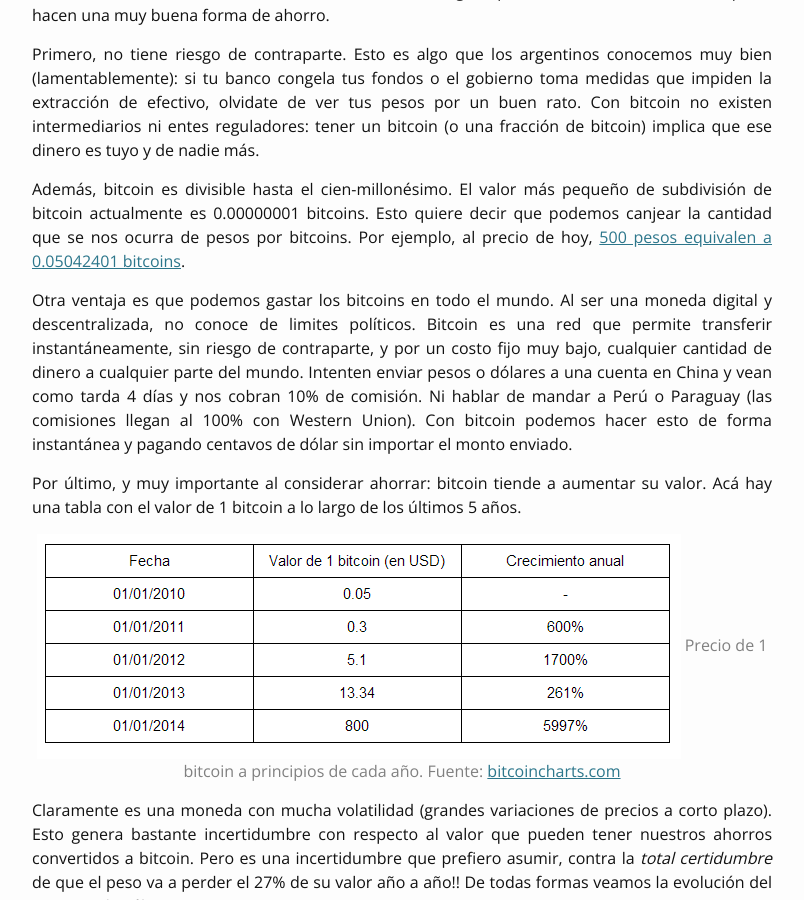
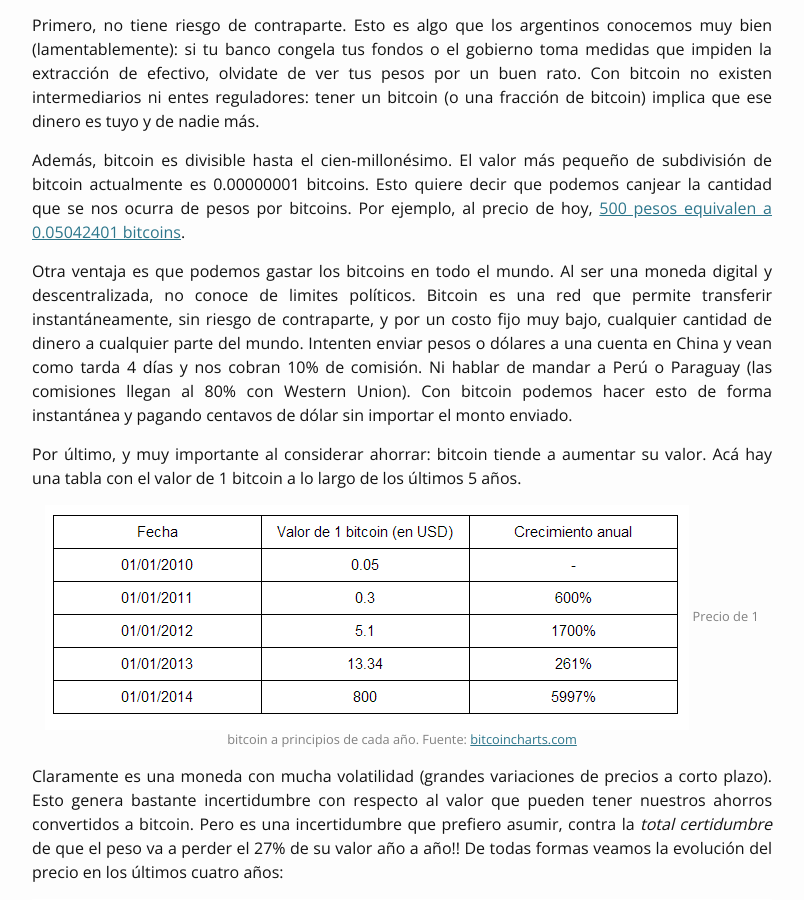
Before and after one commit to tobyornottobe/maraoz.github.io, a Jekyll site: the page built from _posts/2014-1-23-ahorrar-en-bitcoins.md, in a window 1280 px wide and 900 px high, scrolled down 1871 px. Shown: the whole window, without its empty margins (238-1042 px from the left). Built offline with Jekyll 4.4.1, drawn with Linux system fonts in a browser that asks for light colours; comment, search, counter and statistics services are not loaded.

Commit message:
small font size

```diff
--- a/_posts/2014-1-23-ahorrar-en-bitcoins.md
+++ b/_posts/2014-1-23-ahorrar-en-bitcoins.md
@@ -13,7 +13,7 @@
 
 <img src="/img/ahorrar/2.png">
 Valor de un peso en dólares (cuántos dólares puedo comprar con 1 peso) a valor oficial en los últimos 10 años. Fuente: [xe.com](xe.com)
-{: style="color:gray; font-size: 100%; text-align: center;"}
+{: style="color:gray; font-size: 80%; text-align: center;"}
 
 En este gráfico vemos cómo bajó el poder de compra de 1 peso en relación al dólar a través de los años. Esto quiere decir que si en el año 2004 teníamos 1000 pesos, esto equivalía más o menos a 345 USD. Si ahorramos esos pesos durante 10 años, hoy tenemos la espectacular suma de 144 dólares!!! Efectivamente, perdimos más de la mitad de nuestro dinero. Y esto ni siquiera tiene en cuenta que el dólar también sufre una depreciación de valor.
 
@@ -28,19 +28,19 @@
 
 Además, bitcoin es divisible hasta el cien-millonésimo. El valor más pequeño de subdivisión de bitcoin actualmente es 0.00000001 bitcoins. Esto quiere decir que podemos canjear la cantidad que se nos ocurra de pesos por bitcoins. Por ejemplo, al precio de hoy, [500 pesos equivalen a 0.05042401 bitcoins](http://www.mercado-bitcoin.com.ar/calculator/coinbase/ars/500).
 
-Otra ventaja es que podemos gastar los bitcoins en todo el mundo. Al ser una moneda digital y descentralizada, no conoce de limites políticos. Bitcoin es una red que permite transferir instantáneamente, sin riesgo de contraparte, y por un costo fijo muy bajo, cualquier cantidad de dinero a cualquier parte del mundo. Intenten enviar pesos o dólares a una cuenta en China y vean como tarda 4 días y nos cobran 10% de comisión. Ni hablar de mandar a Perú o Paraguay (las comisiones llegan al 100% con Western Union). Con bitcoin podemos hacer esto de forma instantánea y pagando centavos de dólar sin importar el monto enviado.
+Otra ventaja es que podemos gastar los bitcoins en todo el mundo. Al ser una moneda digital y descentralizada, no conoce de limites políticos. Bitcoin es una red que permite transferir instantáneamente, sin riesgo de contraparte, y por un costo fijo muy bajo, cualquier cantidad de dinero a cualquier parte del mundo. Intenten enviar pesos o dólares a una cuenta en China y vean como tarda 4 días y nos cobran 10% de comisión. Ni hablar de mandar a Perú o Paraguay (las comisiones llegan al 80% con Western Union). Con bitcoin podemos hacer esto de forma instantánea y pagando centavos de dólar sin importar el monto enviado.
 
 Por último, y muy importante al considerar ahorrar: bitcoin tiende a aumentar su valor. Acá hay una tabla con el valor de 1 bitcoin a lo largo de los últimos 5 años.
 
 <img src="/img/ahorrar/3.png">
 Precio de 1 bitcoin a principios de cada año. Fuente: [bitcoincharts.com](http://bitcoincharts.com/)
-{: style="color:gray; font-size: 100%; text-align: center;"}
+{: style="color:gray; font-size: 80%; text-align: center;"}
 
 Claramente es una moneda con mucha volatilidad (grandes variaciones de precios a corto plazo). Esto genera bastante incertidumbre con respecto al valor que pueden tener nuestros ahorros convertidos a bitcoin. Pero es una incertidumbre que prefiero asumir, contra la *total certidumbre* de que el peso va a perder el 27% de su valor año a año!! De todas formas veamos la evolución del precio en los últimos cuatro años:
 
 <img src="/img/ahorrar/4.png">
 Evolución del precio de 1 bitcoin en los últimos 4 años.
-{: style="color:gray; font-size: 100%; text-align: center;"}
+{: style="color:gray; font-size: 80%; text-align: center;"}
 
 Como ven, el precio sufre los efectos de “burbujas”, en los cuales el valor asciende a un valor máximo histórico, y luego colapsa para estabilizarse en un precio mayor al anterior a la burbuja. Este es un comportamiento [que se observa en otros mercados de tecnologías disruptivas](http://www-bcf.usc.edu/~tellis/radical.pdf) y representan las olas de adopción. De todas formas, un buen consejo es “no inviertas más de lo que estás dispuesto a perder”. Yo le recomendaría a cualquiera pasar el 10% de sus ahorros a bitcoins.
 
@@ -50,7 +50,7 @@
 
 <img src="/img/ahorrar/5.png">
 Comparando bitcoin con el peso argentino.
-{: style="color:gray; font-size: 100%; text-align: center;"}
+{: style="color:gray; font-size: 80%; text-align: center;"}
 
 . . .
 {: style="color:gray; font-size: 200%; text-align: center;"}
```
